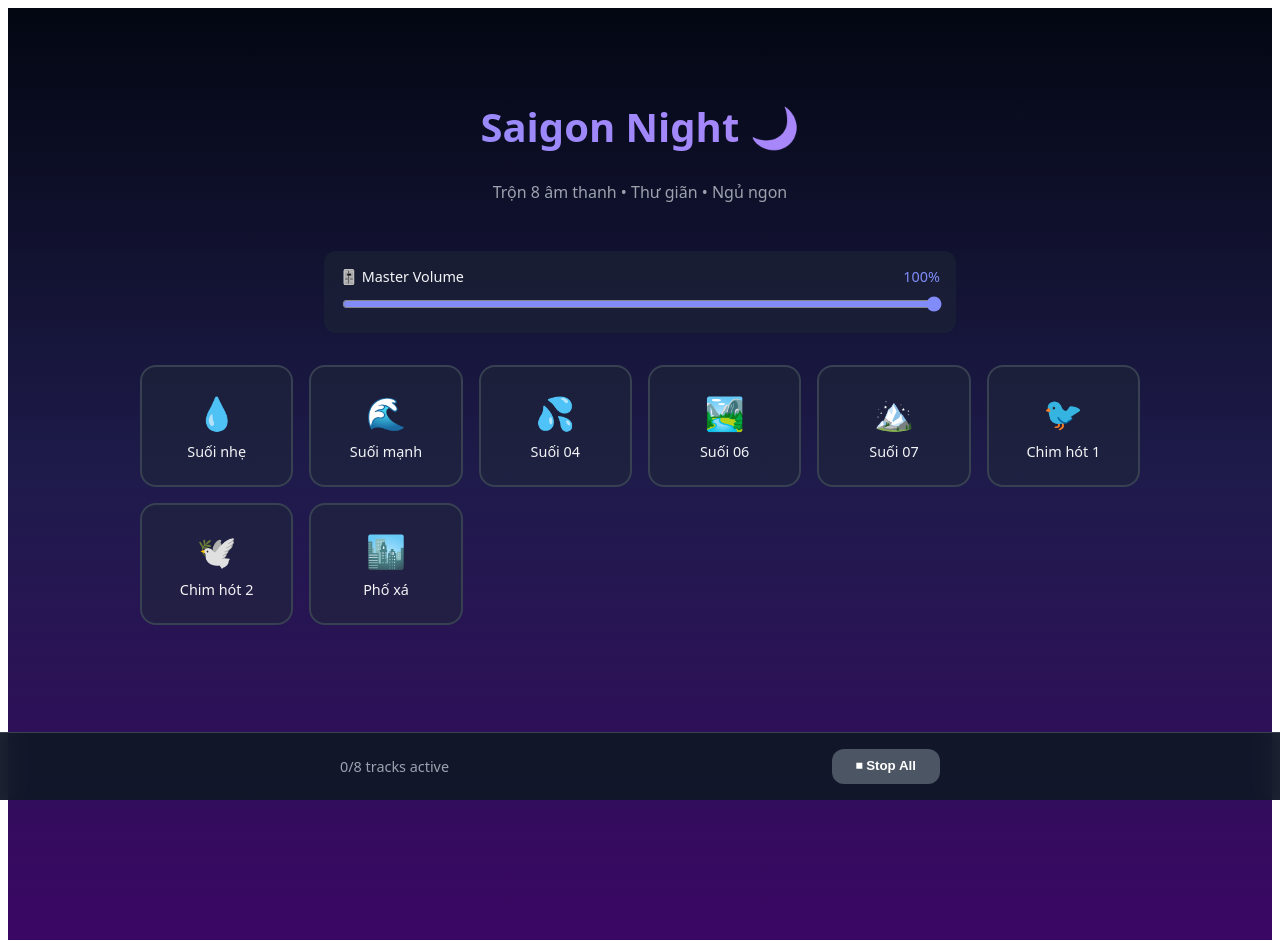
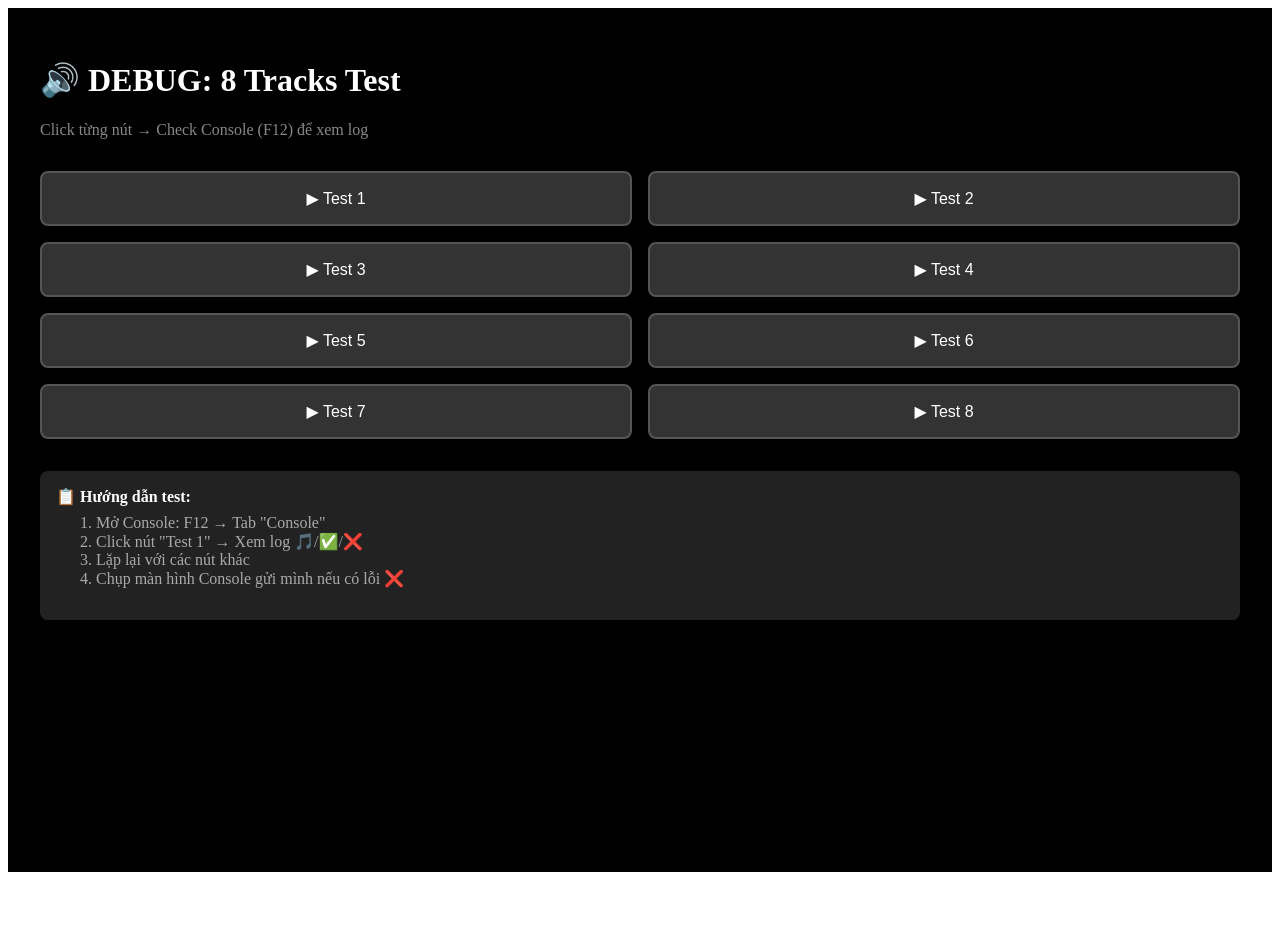
Before and after one commit to hoangvu07/saigon-night, a Next.js app: page / in a window 1280 px wide. After the commit the page ends 880 px from the top, so only its background shows below. Built offline with nearby package versions, Linux system fonts and the light colour scheme.

Commit message:
Debug: Simple 8-track test

```diff
--- a/app/page.tsx
+++ b/app/page.tsx
@@ -1,167 +1,63 @@
-// app/page.tsx - Saigon Night Audio Mixer (8 Tracks Verified)
+// app/page.tsx - DEBUG VERSION
 'use client';
-import { useState, useEffect, useRef, useCallback } from 'react';
 
-// Danh sách 8 tracks - Kiểm tra kỹ src trùng với file trong public/sounds/
 const TRACKS = [
-  { id: 'suoi1', name: 'Suối nhẹ', icon: '💧', src: '/sounds/back_suoi_02.mp3' },
-  { id: 'suoi2', name: 'Suối mạnh', icon: '🌊', src: '/sounds/back_suoi_03.mp3' },
-  { id: 'suoi3', name: 'Suối 04', icon: '💦', src: '/sounds/back_suoi_04.mp3' },
-  { id: 'suoi4', name: 'Suối 06', icon: '🏞️', src: '/sounds/back_suoi_06.mp3' },
-  { id: 'suoi5', name: 'Suối 07', icon: '🏔️', src: '/sounds/back_suoi_07.mp3' },
-  { id: 'chim1', name: 'Chim hót 1', icon: '🐦', src: '/sounds/effect_chim-hot_02.mp3' },
-  { id: 'chim2', name: 'Chim hót 2', icon: '🕊️', src: '/sounds/effect_chim-hot_04.mp3' },
-  { id: 'pho1', name: 'Phố xá', icon: '🏙️', src: '/sounds/effect_pho_01.mp3' },
+  { id: '1', name: 'Test 1', src: '/sounds/back_suoi_02.mp3' },
+  { id: '2', name: 'Test 2', src: '/sounds/back_suoi_03.mp3' },
+  { id: '3', name: 'Test 3', src: '/sounds/back_suoi_04.mp3' },
+  { id: '4', name: 'Test 4', src: '/sounds/back_suoi_06.mp3' },
+  { id: '5', name: 'Test 5', src: '/sounds/back_suoi_07.mp3' },
+  { id: '6', name: 'Test 6', src: '/sounds/effect_chim-hot_02.mp3' },
+  { id: '7', name: 'Test 7', src: '/sounds/effect_chim-hot_04.mp3' },
+  { id: '8', name: 'Test 8', src: '/sounds/effect_pho_01.mp3' },
 ];
 
 export default function Home() {
-  const [active, setActive] = useState<Set<string>>(new Set());
-  const [volumes, setVolumes] = useState<Record<string, number>>({});
-  const [masterVol, setMasterVol] = useState(1);
-  const audioRefs = useRef<Map<string, HTMLAudioElement>>(new Map());
-
-  // Khởi tạo audio khi load trang
-  useEffect(() => {
-    TRACKS.forEach(track => {
-      const audio = new Audio(track.src);
-      audio.loop = true;
-      audio.preload = 'auto';
-      audio.volume = 0.5;
-      audioRefs.current.set(track.id, audio);
-      setVolumes(prev => ({ ...prev, [track.id]: 0.5 }));
-    });
-    return () => {
-      audioRefs.current.forEach(a => a.pause());
-      audioRefs.current.clear();
-    };
-  }, []);
-
-  // Toggle Play/Pause từng track
-  const toggleTrack = async (id: string) => {
-    const audio = audioRefs.current.get(id);
-    if (!audio) return;
-
-    if (active.has(id)) {
-      audio.pause();
-      audio.currentTime = 0;
-      setActive(prev => { const n = new Set(prev); n.delete(id); return n; });
-    } else {
-      try {
-        audio.volume = (volumes[id] || 0.5) * masterVol;
-        await audio.play();
-        setActive(prev => new Set(prev).add(id));
-      } catch (err) {
-        console.warn('Click lại để phát:', err);
-      }
+  const play = async (src: string, name: string) => {
+    console.log(`🎵 Playing: ${name}`, src);
+    try {
+      const audio = new Audio(src);
+      await audio.play();
+      console.log(`✅ Playing: ${name}`);
+    } catch (e) {
+      console.error(`❌ Error playing ${name}:`, e);
+      alert(`Lỗi: ${e}`);
     }
   };
 
-  // Change volume từng track
-  const changeVolume = (id: string, val: number) => {
-    setVolumes(prev => ({ ...prev, [id]: val }));
-    const audio = audioRefs.current.get(id);
-    if (audio && active.has(id)) {
-      audio.volume = val * masterVol;
-    }
-  };
+  return (
+    <div style={{ padding: '2rem', background: '#000', color: '#fff', minHeight: '100vh' }}>
+      <h1>🔊 DEBUG: 8 Tracks Test</h1>
+      <p style={{ color: '#888' }}>Click từng nút → Check Console (F12) để xem log</p>
 
-  // Master Volume
-  const changeMaster = (val: number) => {
-    setMasterVol(val);
-    audioRefs.current.forEach((audio, id) => {
-      if (active.has(id)) {
-        audio.volume = (volumes[id] || 0.5) * val;
-      }
-    });
-  };
-
-  // Stop all
-  const stopAll = () => {
-    audioRefs.current.forEach(a => { a.pause(); a.currentTime = 0; });
-    setActive(new Set());
-  };
-
-  return (
-    <div style={{
-      minHeight: '100vh',
-      background: 'linear-gradient(180deg, #030712 0%, #1e1b4b 50%, #3b0764 100%)',
-      color: '#f3f4f6',
-      fontFamily: 'system-ui, sans-serif',
-      padding: '2rem 1rem',
-      paddingBottom: '100px'
-    }}>
-      {/* Header */}
-      <header style={{ textAlign: 'center', padding: '2rem 0' }}>
-        <h1 style={{ fontSize: '2.5rem', fontWeight: 700, background: 'linear-gradient(90deg, #818cf8, #c084fc)', WebkitBackgroundClip: 'text', WebkitTextFillColor: 'transparent' }}>
-          Saigon Night 🌙
-        </h1>
-        <p style={{ color: '#9ca3af' }}>Trộn 8 âm thanh • Thư giãn • Ngủ ngon</p>
-      </header>
-
-      {/* Master Volume */}
-      <div style={{ maxWidth: '600px', margin: '0 auto 2rem', background: 'rgba(31,41,55,0.5)', borderRadius: '12px', padding: '1rem' }}>
-        <div style={{ display: 'flex', justifyContent: 'space-between', marginBottom: '0.5rem', fontSize: '0.9rem' }}>
-          <span>🎚️ Master Volume</span>
-          <span style={{ color: '#818cf8' }}>{Math.round(masterVol * 100)}%</span>
-        </div>
-        <input type="range" min="0" max="1" step="0.05" value={masterVol}
-          onChange={(e) => changeMaster(parseFloat(e.target.value))}
-          style={{ width: '100%', accentColor: '#818cf8' }} />
+      <div style={{ display: 'grid', gridTemplateColumns: 'repeat(2,1fr)', gap: '1rem', marginTop: '2rem' }}>
+        {TRACKS.map(t => (
+          <button
+            key={t.id}
+            onClick={() => play(t.src, t.name)}
+            style={{
+              padding: '1rem',
+              background: '#333',
+              border: '2px solid #555',
+              borderRadius: '8px',
+              color: '#fff',
+              cursor: 'pointer',
+              fontSize: '1rem'
+            }}
+          >
+            ▶ {t.name}
+          </button>
+        ))}
       </div>
 
-      {/* Audio Grid */}
-      <div style={{
-        maxWidth: '1000px', margin: '0 auto',
-        display: 'grid', gridTemplateColumns: 'repeat(auto-fit, minmax(150px, 1fr))',
-        gap: '1rem'
-      }}>
-        {TRACKS.map(track => {
-          const isActive = active.has(track.id);
-          return (
-            <div key={track.id}
-              onClick={() => toggleTrack(track.id)}
-              style={{
-                background: isActive ? 'rgba(99,102,241,0.2)' : 'rgba(31,41,55,0.5)',
-                border: `2px solid ${isActive ? '#818cf8' : '#374151'}`,
-                borderRadius: '16px',
-                padding: '1.5rem 1rem',
-                textAlign: 'center',
-                cursor: 'pointer',
-                transition: 'all 0.2s'
-              }}
-            >
-              <div style={{ fontSize: '2rem', marginBottom: '0.5rem' }}>{track.icon}</div>
-              <div style={{ fontWeight: 500, fontSize: '0.9rem' }}>{track.name}</div>
-
-              {isActive && (
-                <input type="range" min="0" max="1" step="0.1"
-                  value={volumes[track.id] || 0.5}
-                  onChange={(e) => { e.stopPropagation(); changeVolume(track.id, parseFloat(e.target.value)); }}
-                  onClick={(e) => e.stopPropagation()}
-                  style={{ width: '100%', marginTop: '0.75rem', accentColor: '#818cf8' }} />
-              )}
-            </div>
-          );
-        })}
-      </div>
-
-      {/* Bottom Bar */}
-      <div style={{
-        position: 'fixed', bottom: 0, left: 0, right: 0,
-        background: 'rgba(17,24,39,0.95)', borderTop: '1px solid #374151',
-        padding: '1rem', backdropFilter: 'blur(10px)'
-      }}>
-        <div style={{ maxWidth: '600px', margin: '0 auto', display: 'flex', justifyContent: 'space-between', alignItems: 'center' }}>
-          <span style={{ color: '#9ca3af', fontSize: '0.9rem' }}>{active.size}/8 tracks active</span>
-          <button onClick={stopAll} disabled={active.size === 0}
-            style={{
-              padding: '0.6rem 1.5rem', borderRadius: '12px', border: 'none',
-              background: active.size > 0 ? '#dc2626' : '#4b5563',
-              color: 'white', fontWeight: 600, cursor: active.size > 0 ? 'pointer' : 'not-allowed'
-            }}>
-            ⏹ Stop All
-          </button>
-        </div>
+      <div style={{ marginTop: '2rem', padding: '1rem', background: '#222', borderRadius: '8px' }}>
+        <strong>📋 Hướng dẫn test:</strong>
+        <ol style={{ marginTop: '0.5rem', color: '#aaa' }}>
+          <li>Mở Console: F12 → Tab "Console"</li>
+          <li>Click nút "Test 1" → Xem log 🎵/✅/❌</li>
+          <li>Lặp lại với các nút khác</li>
+          <li>Chụp màn hình Console gửi mình nếu có lỗi ❌</li>
+        </ol>
       </div>
     </div>
   );
```
